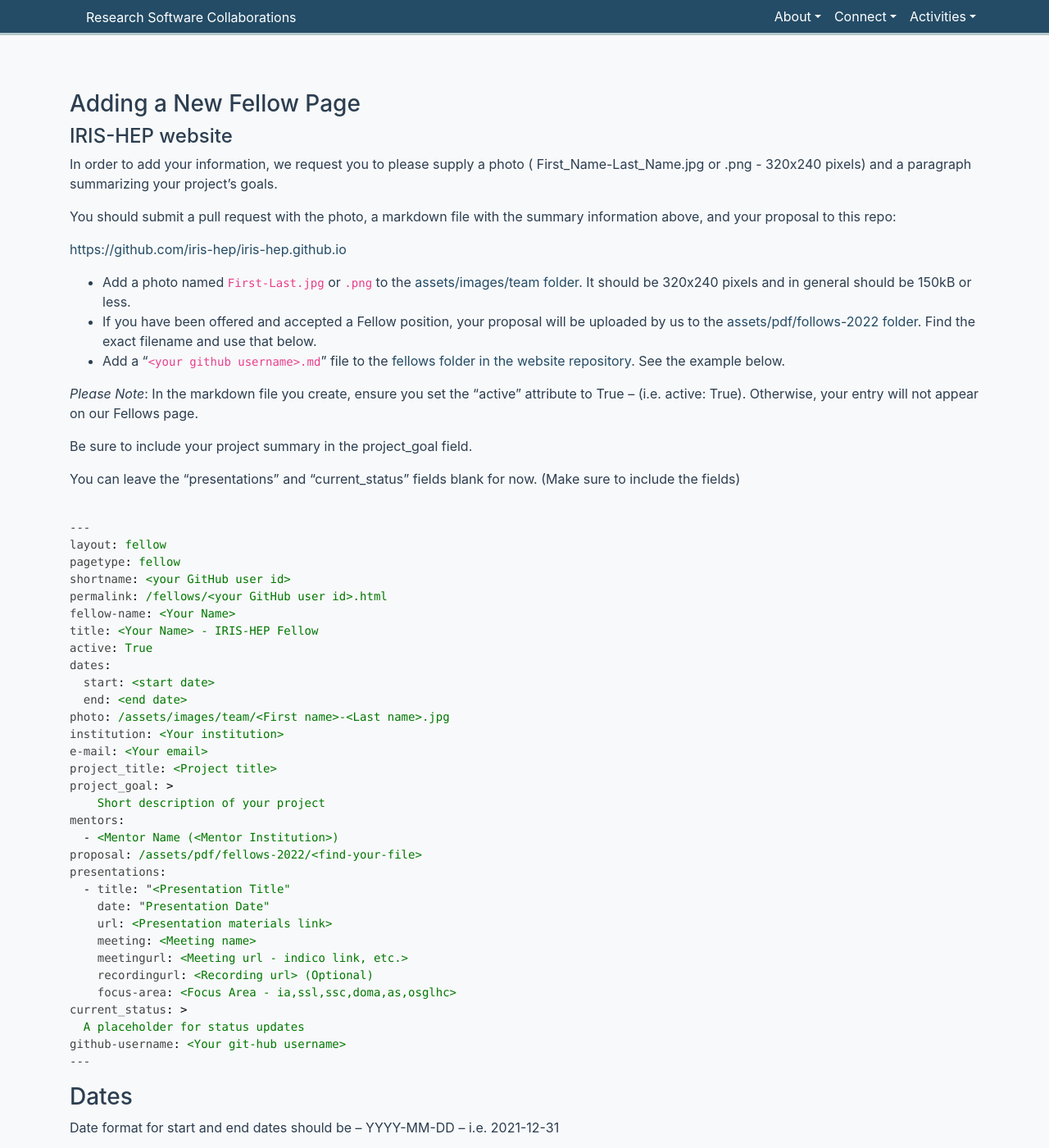
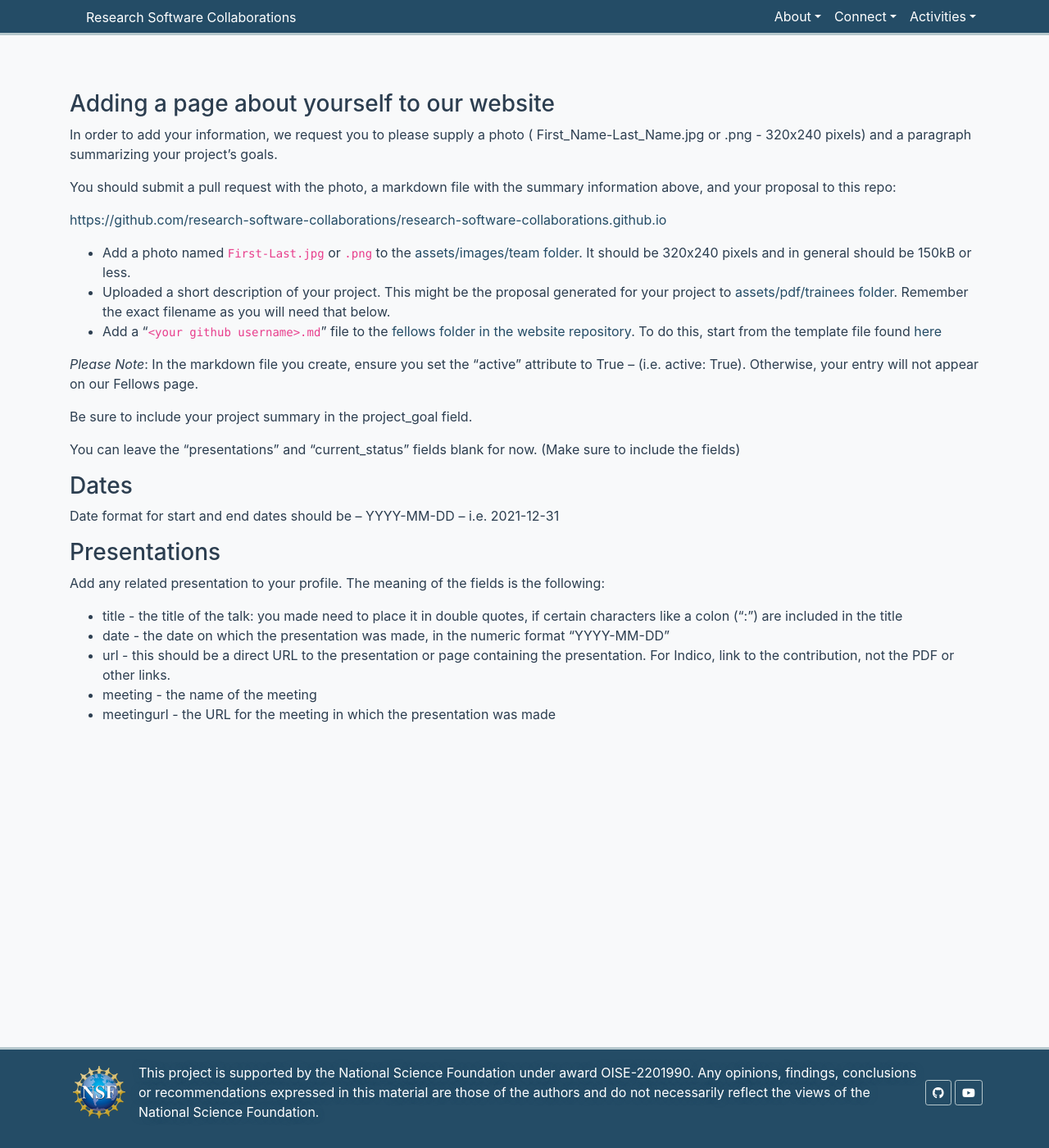
Before and after one commit to research-software-collaborations/research-software-collaborations.github.io, a Jekyll site: the page built from pages/docs/trainees.md, in a window 1280 px wide and 1400 px high. Shown: the whole window at 82% size. Built offline with Jekyll 4.4.1, drawn with Linux system fonts in a browser that asks for light colours; cached includes are drawn as plain includes; some of the changed text lies outside the part shown.

Commit message:
improvements

````diff
--- a/pages/docs/trainees.md
+++ b/pages/docs/trainees.md
@@ -1,23 +1,22 @@
 ---
-permalink: /docs/fellow.html
+permalink: /docs/trainees.html
 layout: default
-title: Information to add or update fellows
+title: Information to add or update trainees/fellows
 pagetype: doc
 ---
 
-### Adding a New Fellow Page
+### Adding a page about yourself to our website
 
-#### IRIS-HEP website
 In order to add your information, we request you to please supply a photo ( First_Name-Last_Name.jpg or .png - 320x240 pixels) and a paragraph summarizing your project’s goals.
 
 You should submit a pull request with the photo, a markdown file with the summary information above, and your proposal to this repo:
 
-<https://github.com/iris-hep/iris-hep.github.io>
+<https://github.com/research-software-collaborations/research-software-collaborations.github.io>
 
 
-* Add a photo named `First-Last.jpg` or `.png` to the [assets/images/team folder](https://github.com/iris-hep/iris-hep.github.io/tree/master/assets/images/team). It should be 320x240 pixels and in general should be 150kB or less.
-* If you have been offered and accepted a Fellow position, your proposal will be uploaded by us to the [assets/pdf/follows-2022 folder](https://github.com/iris-hep/iris-hep.github.io/tree/master/assets/pdf/fellows-2022). Find the exact filename and use that below.
-* Add a "`<your github username>.md`" file to the [fellows folder in the website repository](https://github.com/iris-hep/iris-hep.github.io/tree/master/pages/fellows). See the example below.
+* Add a photo named `First-Last.jpg` or `.png` to the [assets/images/team folder](https://github.com/research-software-collaborations/research-software-collaborations.github.io/tree/master/assets/images/team). It should be 320x240 pixels and in general should be 150kB or less.
+* Uploaded a short description of your project. This might be the proposal generated for your project to [assets/pdf/trainees folder](https://github.com/research-software-collaborations/research-software-collaborations.github.io/tree/master/assets/pdf/trainees). Remember the exact filename as you will need that below.
+* Add a "`<your github username>.md`" file to the [fellows folder in the website repository](https://github.com/research-software-collaborations/research-software-collaborations.github.io/tree/master/pages/trainees). To do this, start from the template file found [here](https://github.com/research-software-collaborations/research-software-collaborations.github.io/blob/master/pages/trainees/template.md.txt)
 
 *Please Note*:  In the markdown file you create, ensure you set the “active” attribute to True – (i.e.  active: True).  Otherwise, your entry will not appear on our Fellows page.
 
@@ -25,52 +24,14 @@ Be sure to include your project summary in the project_goal field.
 
 You can leave the “presentations” and “current_status” fields blank for now.  (Make sure to include the fields)
 
-```yml
-
----
-layout: fellow
-pagetype: fellow
-shortname: <your GitHub user id>
-permalink: /fellows/<your GitHub user id>.html
-fellow-name: <Your Name>
-title: <Your Name> - IRIS-HEP Fellow
-active: True
-dates:
-  start: <start date>
-  end: <end date>
-photo: /assets/images/team/<First name>-<Last name>.jpg
-institution: <Your institution>
-e-mail: <Your email>
-project_title: <Project title>
-project_goal: >
-    Short description of your project
-mentors:
-  - <Mentor Name (<Mentor Institution>)
-proposal: /assets/pdf/fellows-2022/<find-your-file>
-presentations:
-  - title: "<Presentation Title"
-    date: "Presentation Date"
-    url: <Presentation materials link>
-    meeting: <Meeting name>
-    meetingurl: <Meeting url - indico link, etc.>
-    recordingurl: <Recording url> (Optional)
-    focus-area: <Focus Area - ia,ssl,ssc,doma,as,osglhc>
-current_status: >
-  A placeholder for status updates
-github-username: <Your git-hub username>
----
-```
-
 ### Dates
 Date format for start and end dates should be -- YYYY-MM-DD -- i.e. 2021-12-31
 
 ### Presentations
 
-The meaning of the fields is the following:
-
+Add any related presentation to your profile. The meaning of the fields is the following:
   * title - the title of the talk: you made need to place it in double quotes, if certain characters like a colon (":") are included in the title
   * date - the date on which the presentation was made, in the numeric format "YYYY-MM-DD"
   * url - this should be a direct URL to the presentation or page containing the presentation. For Indico, link to the contribution, not the PDF or other links.
   * meeting - the name of the meeting
   * meetingurl - the URL for the meeting in which the presentation was made
-  * focus-area - optionally list the relevant focus area for this presentation, using its short name, i.e. one of [ia,ssl,ssc,doma,as,osglhc]. Must be a yaml list if more than one is present.
````
Also changed, not shown: pages/docs/trainee_onboarding.md (+4 -4 lines).
